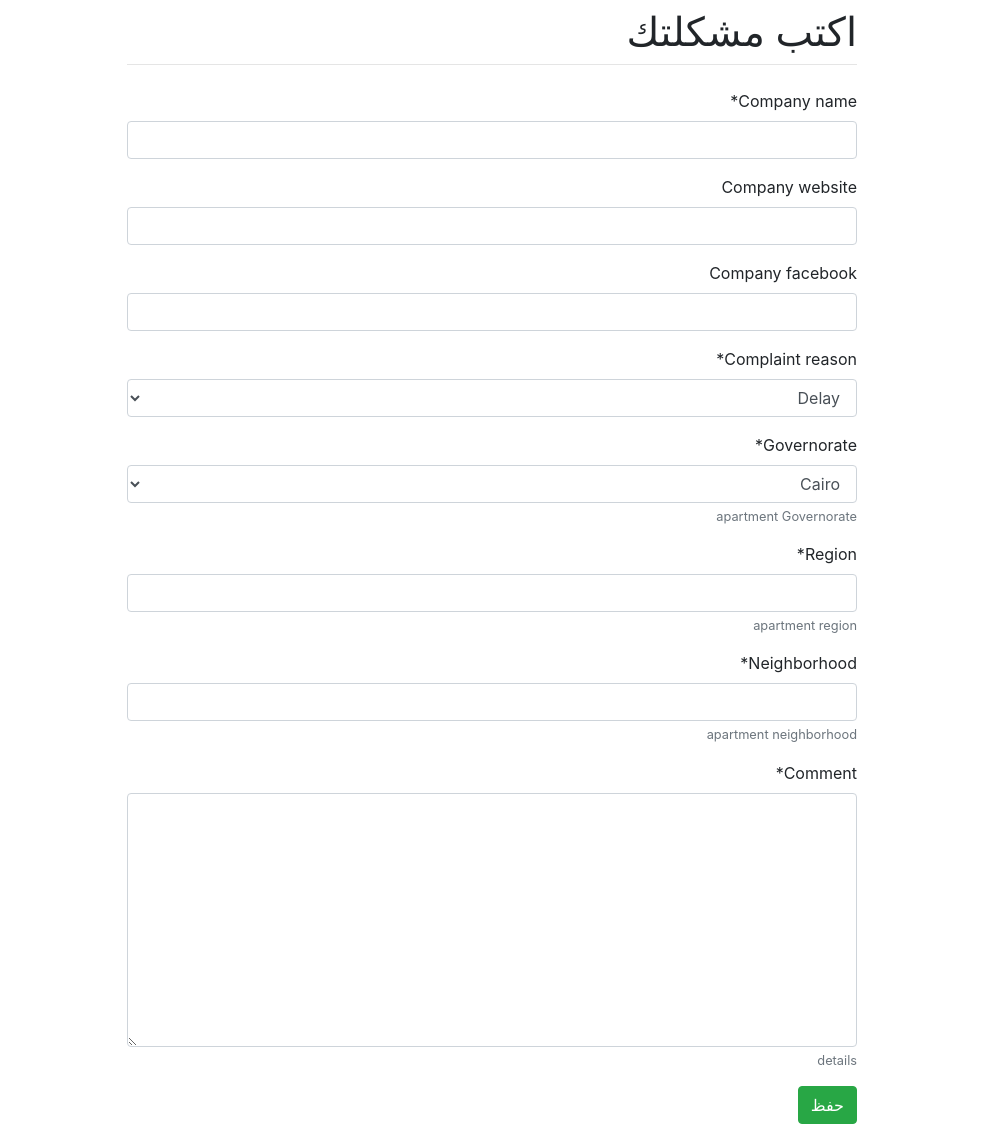
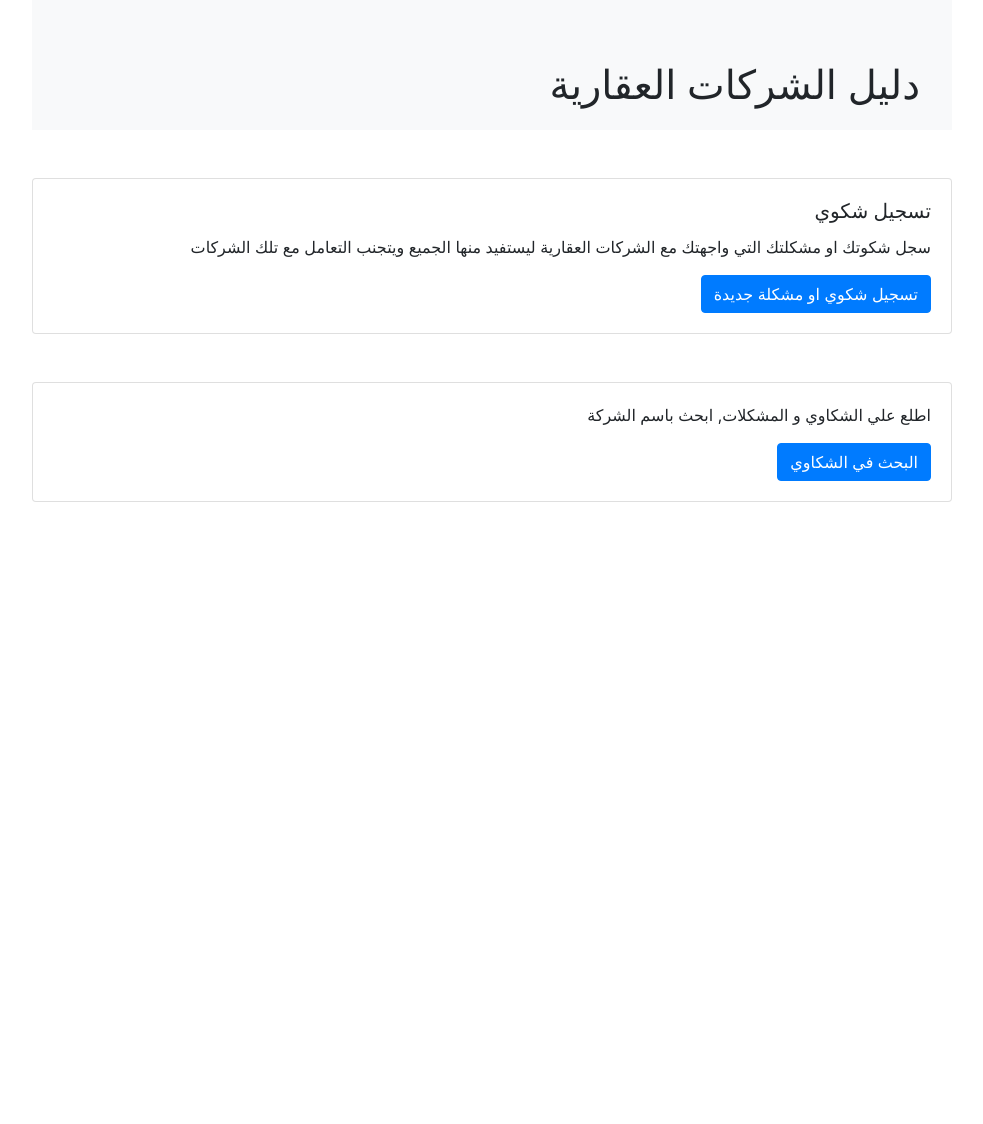
Before and after one commit to Nadern96/realestate-eye, a Django app: page /reviews/ in a window 1280 px wide. Shown: the whole page, without its empty margins (148-1131 px from the left). After the commit the page ends 502 px from the top, so only its background shows below. Run offline with Django 4.2, Linux system fonts and the light colour scheme; some libraries are stand-ins or nearby versions.

Commit message:
added index html, added new fields to review form

```diff
--- a/reviews/forms.py
+++ b/reviews/forms.py
@@ -20,4 +20,6 @@ class CompanyReviewForm(forms.Form):
         required=True, max_length=256, label=_('Region'), help_text=_('apartment region'))
     neighborhood = forms.CharField(
         required=True,  max_length=256, label=_('Neighborhood'), help_text=_('apartment neighborhood'))
+    land_num = forms.CharField(
+        required=False,  max_length=20, label=_('land number'), help_text=_('land number text'))
     comment = forms.CharField(required=True,widget=forms.Textarea, label=_('Comment'), help_text=_('details'))
--- a/reviews/models.py
+++ b/reviews/models.py
@@ -28,8 +28,9 @@ class CompanyReview(models.Model):
                            choices=GOV_CHOICES, max_length=10)
     region = models.CharField(blank=False, null=False, max_length=256)
     neighborhood = models.CharField(blank=False, null=False, max_length=256)
+    land_num = models.CharField(blank=True, null=True, max_length=20)
     comment = models.TextField(blank=False, null=False)
-    # created_at = models.DateTimeField(auto_now_add=True)
+    created_at = models.DateTimeField(auto_now_add=True)
 
     def complaint_reason_verbose(self):
         return dict(CompanyReview.COMPLAINT_REASON_CHOICES)[self.complaint_reason]
--- a/reviews/templates/base.html
+++ b/reviews/templates/base.html
@@ -1,5 +1,5 @@
 <!doctype html>
-<html lang="en">
+<html lang="ar">
 
 <head>
     <meta charset="utf-8">
@@ -18,7 +18,7 @@
 <body class="rtl">
     <div class="container">
         <div class="row justify-content-center">
-            <div class="col-8">
+            <div class="col-10">
                 {% block content %}
                 {% endblock %}
             </div>
--- a/reviews/templates/index.html
+++ b/reviews/templates/index.html
@@ -2,5 +2,31 @@
 
 
 {% block content %}
+<nav class="navbar navbar-light bg-light justify-content-between">
+    <a class="navbar-brand">
+        <h1 class="mt-5">دليل الشركات العقارية</h1>
+    </a>
+</nav>
+
+<div class="card w-100 mt-5">
+    <div class="card-body">
+        <h5 class="card-title">تسجيل شكوي</h5>
+        <p class="card-text">سجل شكوتك او مشكلتك التي واجهتك مع الشركات العقارية ليستفيد منها الجميع ويتجنب التعامل مع
+            تلك الشركات</p>
+        <a href="{% url 'review' %}" class="btn btn-primary">
+            تسجيل شكوي او مشكلة جديدة
+        </a>
+    </div>
+</div>
+
+<div class="card w-100 mt-5">
+    <div class="card-body">
+        <!-- <h5 class="card-title">تسجيل شكوي</h5> -->
+        <p class="card-text">اطلع علي الشكاوي و المشكلات, ابحث باسم الشركة</p>
+        <a href="{% url 'list_reviews' %}" class="btn btn-primary">
+            البحث في الشكاوي
+        </a>
+    </div>
+</div>
 
 {% endblock %}
--- a/reviews/templates/review_form.html
+++ b/reviews/templates/review_form.html
@@ -2,7 +2,20 @@
 {% load crispy_forms_tags %}
 
 {% block content %}
-    <h1 class="mt-2">اكتب مشكلتك</h1>
+<br><br>
+    <nav class="navbar navbar-light bg-light justify-content-between">
+        <a class="navbar-brand">
+            <h1 class="mt-2">اكتب مشكلتك</h1>
+        </a>
+        <ul class="navbar-nav">
+            <li class="nav-item active">
+                <a class="nav-link" href="{% url 'list_reviews' %}" style="color: blue; font-size: 20px;">البحث في الشكاوي</a>
+            </li>
+        </ul>
+    </nav>
+
+
+
     <hr class="mt-0 mb-4">
 
     {% for message in messages %}
--- a/reviews/urls.py
+++ b/reviews/urls.py
@@ -3,6 +3,7 @@ from django.urls import path
 from . import views
 
 urlpatterns = [
-    path("", views.review, name="review"),
+    path("", views.index, name="index"),
+    path("review", views.review, name="review"),
     path("list", views.list_reviews, name="list_reviews"),
 ]
--- a/reviews/views.py
+++ b/reviews/views.py
@@ -31,10 +31,10 @@ def list_reviews(request):
         reviews = CompanyReview.objects.filter(Q(company_name__icontains=search_post))
     else:
         # If not searched, return default posts
-        reviews = CompanyReview.objects.all()
+        reviews = CompanyReview.objects.all().order_by("-created_at")
 
     context = {
         'reviews': reviews,
-        'search': search_post
+        'search': search_post if search_post else ''
     }
     return render(request, 'reviews_list.html', context=context)
```
Also changed, not shown: reviews/templates/reviews_list.html (+26 -3 lines), reviews/migrations/0002_companyreview_created_at_and_more.py (added), reviews/migrations/0003_companyreview_land_num.py (added).
